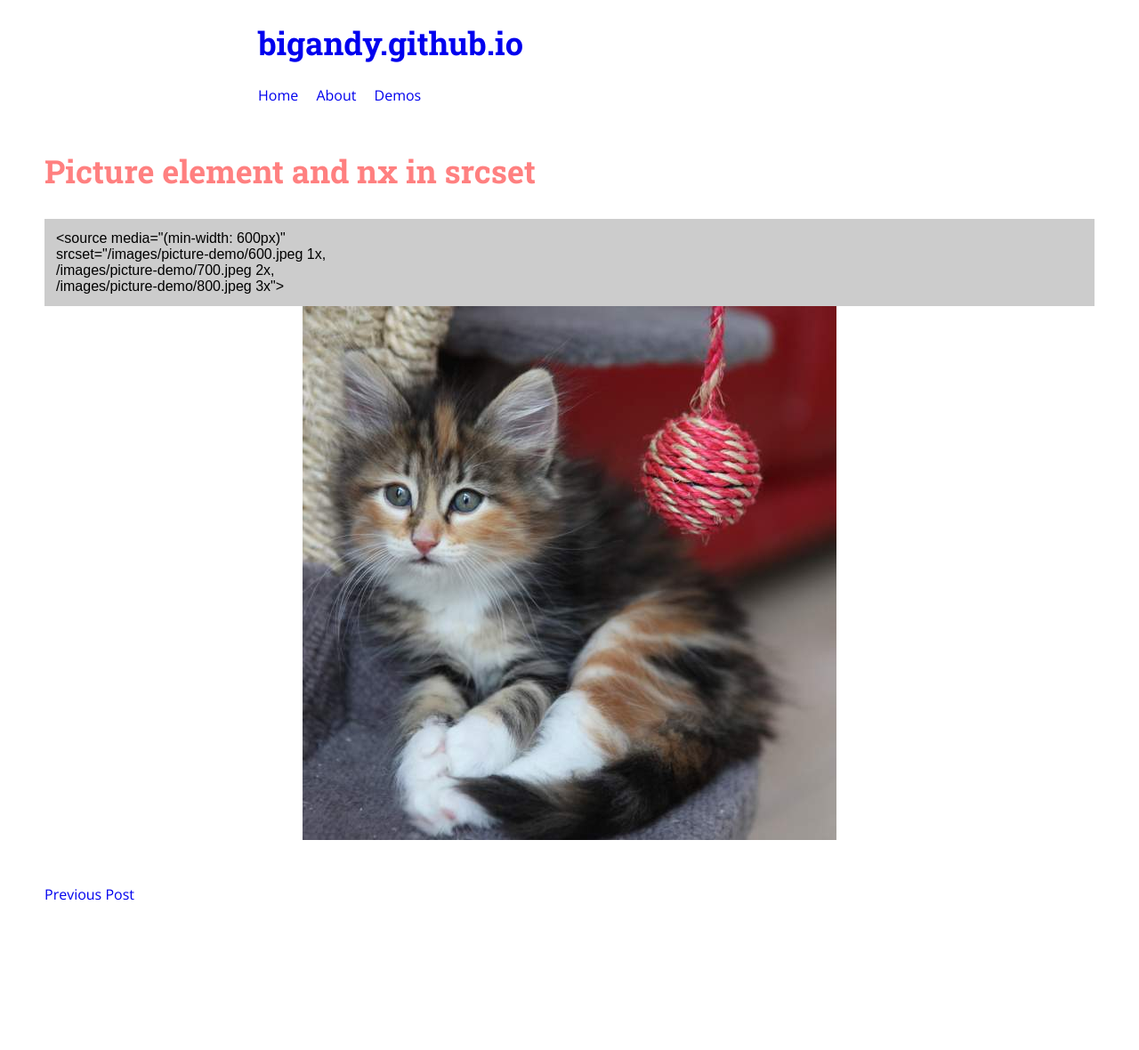
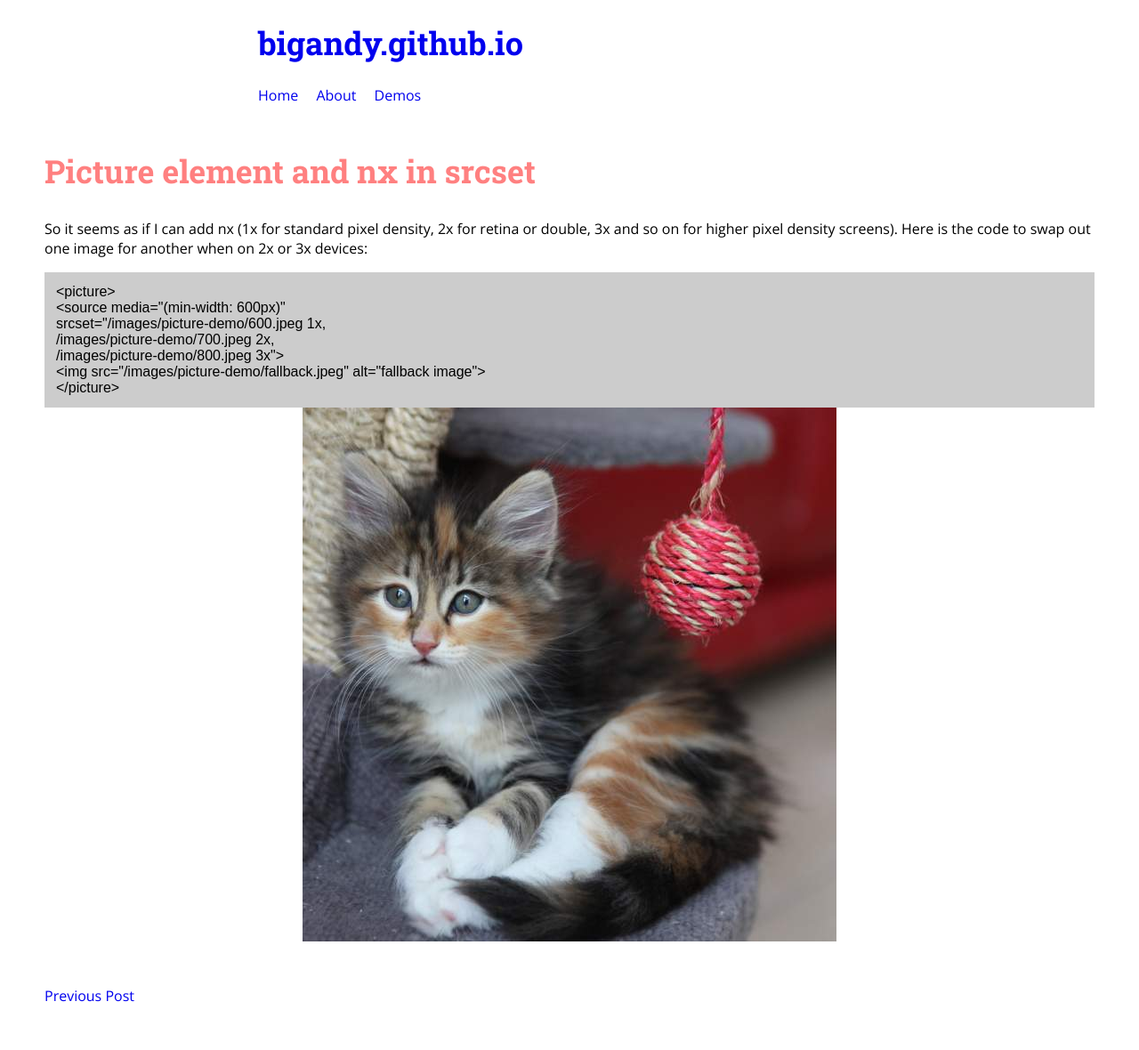
Before and after one commit to bigandy/bigandy.github.io, a Jekyll site: the page built from demos/_posts/2014-06-03-picture-element-nx.md, in a window 1280 px wide. Shown: the whole page at 89% size. Built offline with Jekyll 4.4.1, drawn with Linux system fonts in a browser that asks for light colours; before the commit the page ends 1066 px from its top, so only the background shows below that.

Commit message:
update demo with an intro

```diff
--- a/demos/_posts/2014-06-03-picture-element-nx.md
+++ b/demos/_posts/2014-06-03-picture-element-nx.md
@@ -8,10 +8,16 @@ post-class: full-width
 custom-script: [<script src="/js/libs/picturefill/dist/picturefill.min.js" async></script>]
 ---
 
-<pre><code>&lt;source media="(min-width: 600px)"
+So it seems as if I can add nx (1x for standard pixel density, 2x for retina or double, 3x and so on for higher pixel density screens). Here is the code to swap out one image for another when on 2x or 3x devices:
+
+
+<pre><code>&lt;picture&gt;
+&lt;source media="(min-width: 600px)"
 srcset="/images/picture-demo/600.jpeg 1x,
 /images/picture-demo/700.jpeg 2x,
-/images/picture-demo/800.jpeg 3x"&gt;</code></pre>
+/images/picture-demo/800.jpeg 3x"&gt;
+&lt;img src="/images/picture-demo/fallback.jpeg" alt="fallback image"&gt;
+&lt;/picture&gt;</code></pre>
 
 <picture>
 	<source media="(min-width: 600px)" srcset="/images/picture-demo/600.jpeg 1x, /images/picture-demo/700.jpeg 2x, /images/picture-demo/800.jpeg 3x">
```
